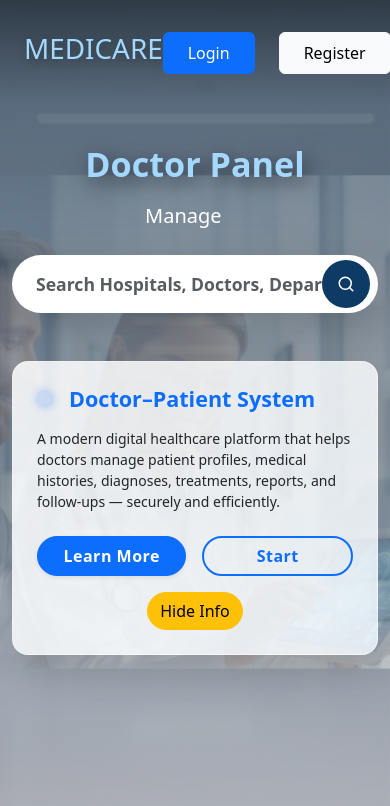
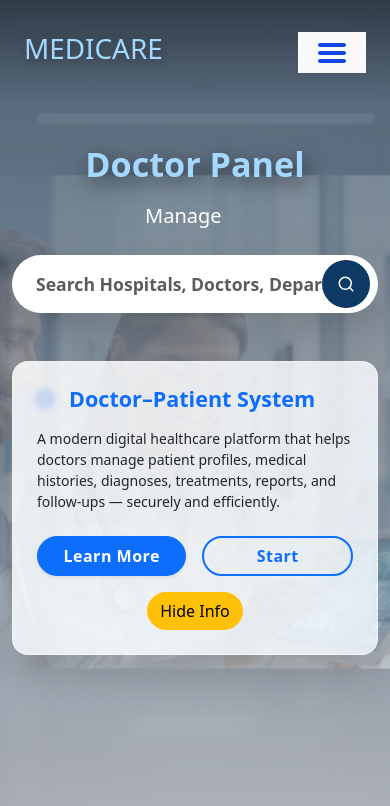
Before and after one commit to DoctorPatientFriendlyApp/DocSysFrontend, a React (Vite) app in the folder Doctor_Patient_App/: page / in a window 390 px wide. Shown: the top 806 px of the page. Built offline with nearby package versions, Linux system fonts and the light colour scheme.

Commit message:
Make NavBar Responsive for mobile by adding Hamburger option

```diff
--- a/Doctor_Patient_App/src/components/NavBars/PublicNav.jsx
+++ b/Doctor_Patient_App/src/components/NavBars/PublicNav.jsx
@@ -1,13 +1,16 @@
+import { Link } from 'react-router-dom'
+import React, { useState } from 'react'
+import "bootstrap/dist/css/bootstrap.min.css";
+function PublicNav() {
+  const [isOpen, setIsOpen] = useState(false);
 
-import { Link } from 'react-router-dom'
-import React from 'react'
-
-function PublicNav() {
   return (
     <div>
       {/* Navbar */}
       <header className="fixed top-0 left-0 w-full z-50 bg-gradient-to-b from-black/40 to-transparent px-4 py-3">
         <div className="max-w-7xl mx-auto px-6 py-3 flex justify-between items-center">
+
+          {/* Logo */}
           <h1
             className="text-2xl font-extrabold"
             style={{ color: "#A5D8FF", textShadow: "2px 4px 12px rgba(0,0,0,0.4)" }}
@@ -15,7 +18,8 @@ function PublicNav() {
             MEDICARE
           </h1>
 
-              <div className="flex items-center gap-6">
+          {/* Desktop Buttons */}
+          <div className="hidden md:flex items-center gap-6">
             <Link to="/login" className="btn btn-primary px-4 py-2 rounded">
               Login
             </Link>
@@ -23,14 +27,62 @@ function PublicNav() {
               Register
             </Link>
           </div>
+
+          {/* Mobile Hamburger */}
+              <button
+                className="md:hidden flex flex-col gap-1 focus:outline-none"
+                onClick={() => setIsOpen(!isOpen)}
+               >
+                <span
+                    className={`block h-1 w-7 bg-blue-700 rounded transition-all duration-300 ${
+                      isOpen ? "rotate-45 translate-y-2" : ""
+                    }`}
+                  ></span>
+                <span
+                    className={`block h-1 w-7 bg-blue-700 rounded transition-all duration-300 ${
+                      isOpen ? "opacity-0" : ""
+                    }`}
+                  ></span>
+                <span
+                    className={`block h-1 w-7 bg-blue-700 rounded transition-all duration-300 ${
+                      isOpen ? "-rotate-45 -translate-y-2" : ""
+                    }`}
+                  ></span>
+              </button>
+
+
         </div>
+
+        {/* Mobile Menu */}
+        {isOpen && (
+          <div className="md:hidden bg-black/60 backdrop-blur-md p-4 rounded-lg mt-2 mx-4 transition-all duration-300">
+            <div className="flex flex-col gap-4">
+              <Link
+                to="/login"
+                className="btn btn-primary w-full py-2 rounded"
+                onClick={() => setIsOpen(false)}
+              >
+                Login
+              </Link>
+
+              <Link
+                to="/doctors/add"
+                className="btn btn-light w-full py-2 rounded"
+                onClick={() => setIsOpen(false)}
+              >
+                Register
+              </Link>
+            </div>
+          </div>
+        )}
       </header>
-
     </div>
   )
 }
 
 export default PublicNav
+
+
 
 
 
```
Lines whose indentation alone changed are shown as unchanged.
